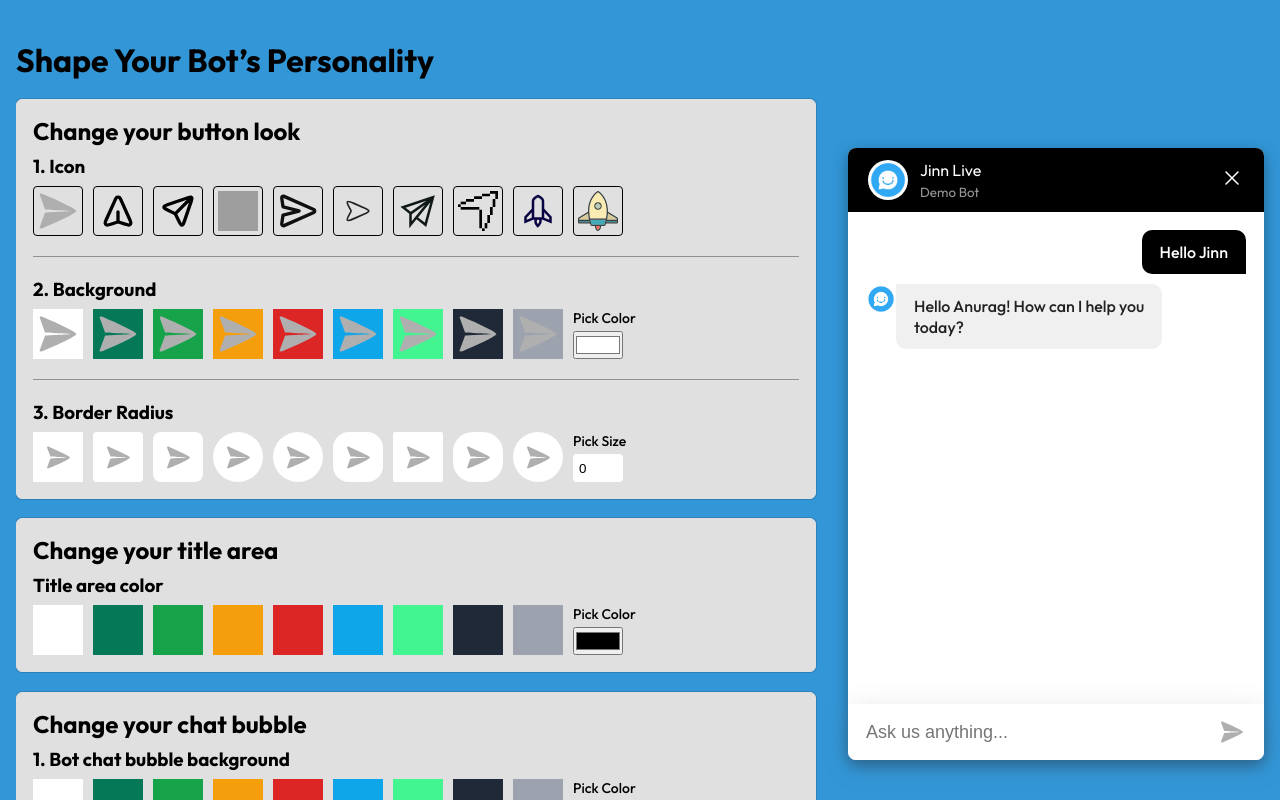
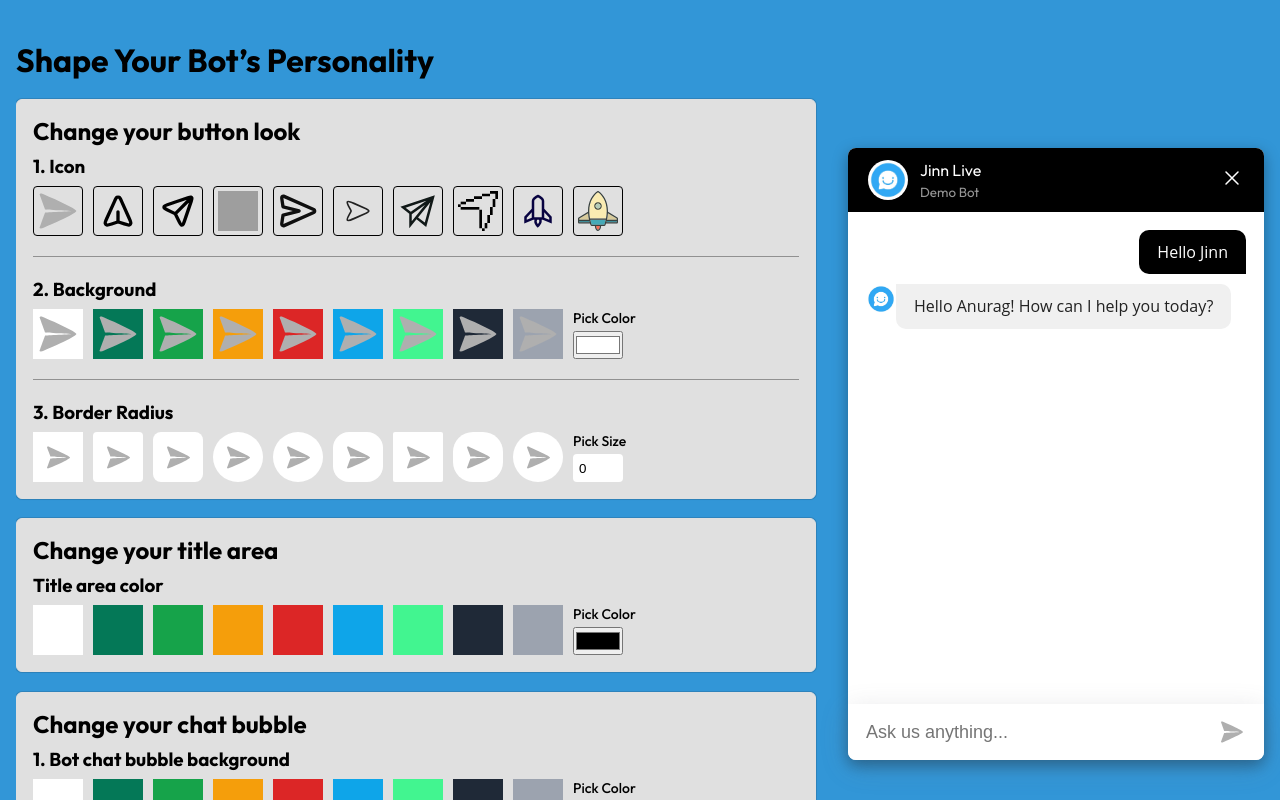
Before and after one commit to vasa-r/jinn-assignment, a React (Vite) app: page / in a window 1280 px wide. Built offline with nearby package versions, Linux system fonts and the light colour scheme; grey boxes are pictures that could not be loaded.

Commit message:
feat: everything done

```diff
--- a/src/components/ChatArea/ChatArea.tsx
+++ b/src/components/ChatArea/ChatArea.tsx
@@ -3,14 +3,20 @@ import Bot from "../../assets/chat.jpg";
 import { useAppContext } from "../../context/AppContext";
 
 const ChatArea = () => {
-  const { bubblesData } = useAppContext();
+  const { bubblesData, textData } = useAppContext();
   const { botBg, userBg, botTextColor, userTextColor } = bubblesData;
+  const { fontFam, fontSize } = textData;
+  console.log(fontSize);
   return (
-    <div className={styles.container}>
+    <div className={styles.container} style={{ fontFamily: fontFam }}>
       <div className={`${styles.textContainer} ${styles.userCont}`}>
         <p
           className={styles.user}
-          style={{ color: userTextColor, backgroundColor: userBg }}
+          style={{
+            color: userTextColor,
+            backgroundColor: userBg,
+            fontSize: fontSize,
+          }}
         >
           Hello Jinn
         </p>
@@ -20,9 +26,13 @@ const ChatArea = () => {
         <div className={`${styles.textContainer} ${styles.botCont}`}>
           <p
             className={styles.bot}
-            style={{ color: botTextColor, backgroundColor: botBg }}
+            style={{
+              color: botTextColor,
+              backgroundColor: botBg,
+              fontSize: fontSize,
+            }}
           >
-            Hello Anurag! How can I help you <br /> today?
+            Hello Anurag! How can I help you today?
           </p>
         </div>
       </div>
--- a/src/components/CustomDesigns/Text/Text.tsx
+++ b/src/components/CustomDesigns/Text/Text.tsx
@@ -1,39 +1,67 @@
+/* eslint-disable react-hooks/exhaustive-deps */
 import styles from "./Text.module.css";
 import Card from "../../Card/Card";
 import { fontFamilies, fontSizes } from "../../../util/constants";
-import { useState } from "react";
+import React, { useEffect, useState } from "react";
+import { useAppContext } from "../../../context/AppContext";
 const Text = () => {
-  const [font, setFont] = useState<string>("0");
+  const { textData, updateTextData } = useAppContext();
+  const [font, setFont] = useState<string>(textData.fontSize);
+  const [fontFam, setFontFam] = useState<string>(textData.fontFam);
+
+  useEffect(() => {
+    updateTextData(font, fontFam);
+  }, [font, fontFam]);
+
+  const handleSize = (e: React.MouseEvent<HTMLDivElement>) => {
+    e.stopPropagation();
+
+    const selected = e.currentTarget.getAttribute("font-size") || "";
+    console.log(selected);
+    if (selected) {
+      setFont(selected);
+    } else {
+      console.warn("No font selected!");
+    }
+  };
+  const handleFontFam = (e: React.MouseEvent<HTMLDivElement>) => {
+    e.stopPropagation();
+    const selected = e.currentTarget.getAttribute("font-fam") || "";
+    if (selected) {
+      setFontFam(selected);
+    } else {
+      console.warn("No font fam selected!");
+    }
+  };
   return (
     <Card>
       <h2>Change your text</h2>
       <div className={styles.type}>
         <h3>1. Text font size (In rem)</h3>
         <div className={styles.spread}>
-          {fontSizes.map(({ id, name }) => (
-            <div key={id} className={styles.div}>
+          {fontSizes.map(({ id, name, fontSize }) => (
+            <div
+              key={id}
+              className={styles.div}
+              onClick={handleSize}
+              font-size={fontSize}
+            >
               {name}
             </div>
           ))}
-          <div className={styles.colorPick}>
-            <label htmlFor="font">Pick Size</label>
-            <input
-              type="font"
-              value={font}
-              onChange={(e) => setFont(e.target.value)}
-              id="font"
-              name="font"
-              className={styles.radiusInput}
-            />
-          </div>
         </div>
       </div>
       <hr />
       <div className={styles.type}>
         <h3>2. Text font style</h3>
         <div className={styles.spread}>
-          {fontFamilies.map(({ id, name }) => (
-            <div key={id} className={styles.fontDiv}>
+          {fontFamilies.map(({ id, name, fontFamily }) => (
+            <div
+              key={id}
+              className={styles.fontDiv}
+              onClick={handleFontFam}
+              font-fam={fontFamily}
+            >
               {name}
             </div>
           ))}
--- a/src/context/AppContext.tsx
+++ b/src/context/AppContext.tsx
@@ -6,7 +6,7 @@ import {
   useEffect,
   useState,
 } from "react";
-import { defaultBtn, defaultBubbles } from "../util/constants";
+import { defaultBtn, defaultBubbles, defaultTxt } from "../util/constants";
 
 interface BtnType {
   icon: string;
@@ -21,6 +21,11 @@ interface BubbleType {
   userTextColor: string;
 }
 
+interface TextType {
+  fontSize: string;
+  fontFam: string;
+}
+
 interface AppContextType {
   buttonData: BtnType;
   updateBotButton: (icon: string, bg: string, bradius: string) => void;
@@ -33,6 +38,8 @@ interface AppContextType {
     userBg: string,
     userTxtColor: string
   ) => void;
+  textData: TextType;
+  updateTextData: (fontSize: string, fontFam: string) => void;
 }
 
 interface AppContextProps {
@@ -53,6 +60,7 @@ const AppProvider = ({ children }: AppContextProps) => {
   const [buttonData, setButtonData] = useState(defaultBtn);
   const [titleBg, setTitleBg] = useState("#000000");
   const [bubblesData, setBubblesData] = useState(defaultBubbles);
+  const [textData, setTextData] = useState(defaultTxt);
 
   useEffect(() => {
     console.log(buttonData);
@@ -86,6 +94,14 @@ const AppProvider = ({ children }: AppContextProps) => {
     }));
   };
 
+  const updateTextData = (fontSize: string, fontFam: string) => {
+    setTextData((prev) => ({
+      ...prev,
+      fontSize: fontSize,
+      fontFam: fontFam,
+    }));
+  };
+
   const values = {
     buttonData,
     updateBotButton,
@@ -93,6 +109,8 @@ const AppProvider = ({ children }: AppContextProps) => {
     updateTitleBg,
     bubblesData,
     updateBubblesData,
+    textData,
+    updateTextData,
   };
   return <AppContext.Provider value={values}>{children}</AppContext.Provider>;
 };
--- a/src/util/constants.ts
+++ b/src/util/constants.ts
@@ -109,3 +109,8 @@ export const defaultBubbles = {
   userBg: "#000000",
   userTextColor: "#ffffff",
 };
+
+export const defaultTxt = {
+  fontSize: "16px",
+  fontFam: "'Open Sans', sans-serif",
+};
```
